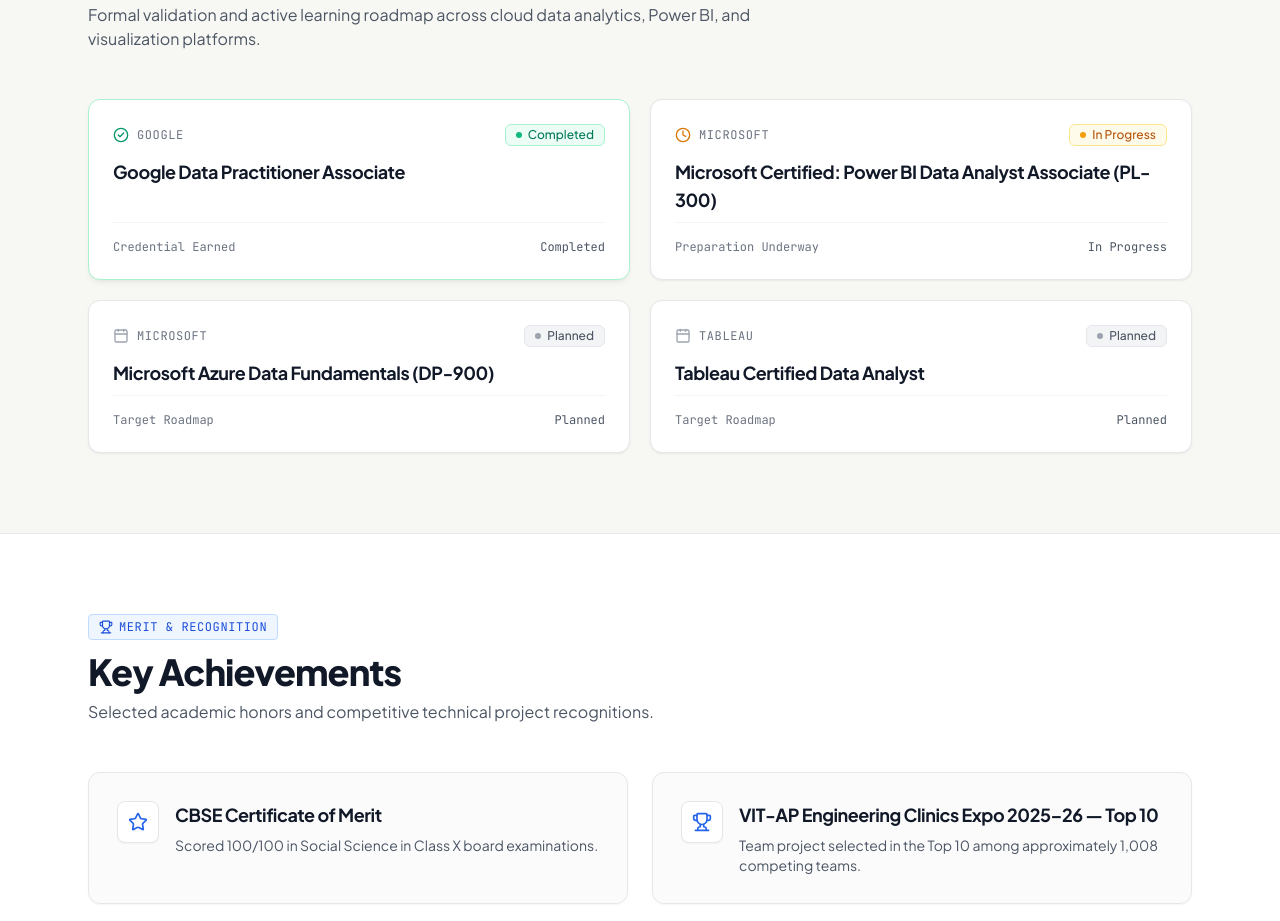
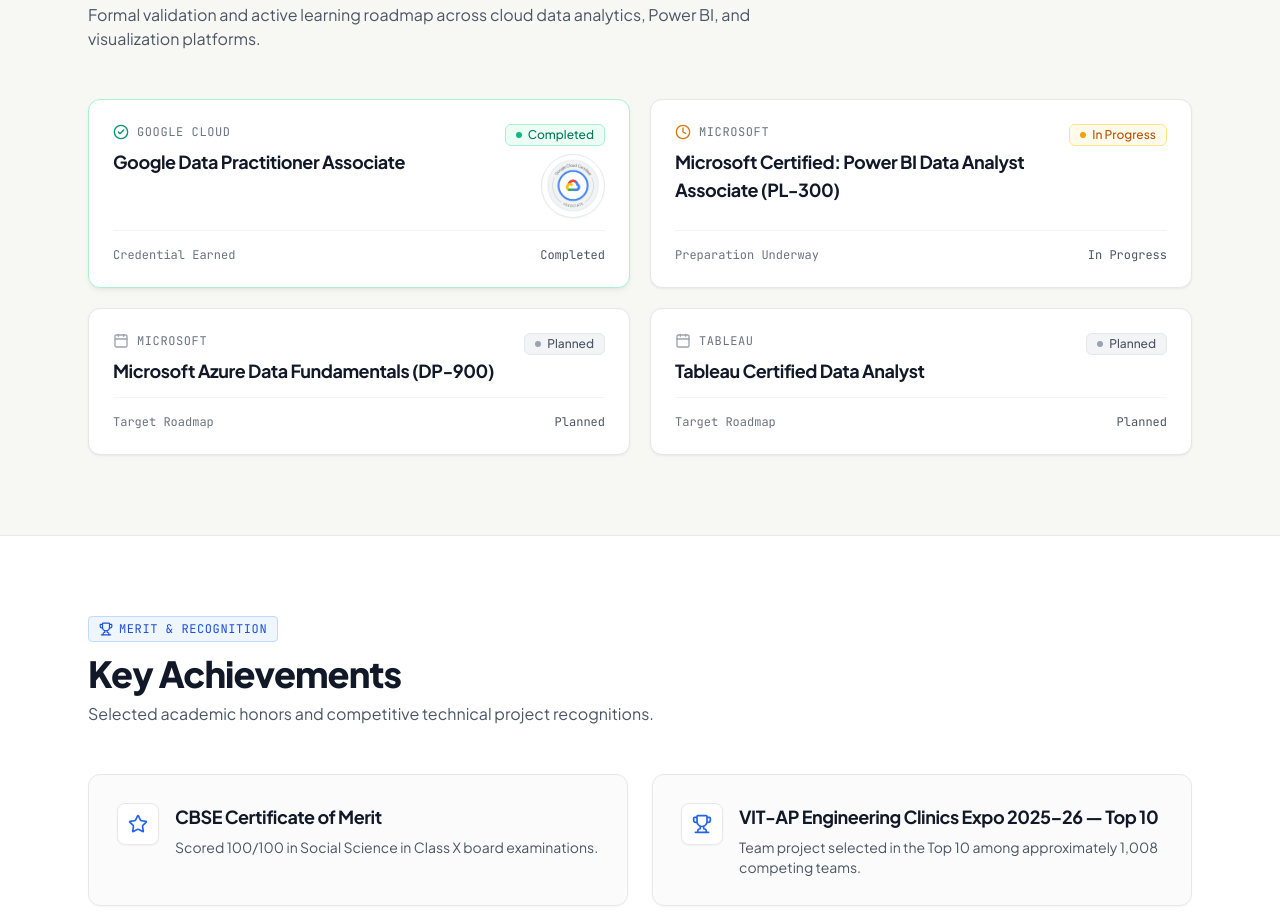
Before and after one commit to shubh201203/portfolio, a React (Vite) app: page / in a window 1280 px wide. Shown: the part 5880-6801 px from the top of the page. Built offline with nearby package versions, Linux system fonts and the light colour scheme.

Commit message:
feat: add official Google Cloud Certified Associate badge to certification card

```diff
--- a/src/components/certifications/Certifications.jsx
+++ b/src/components/certifications/Certifications.jsx
@@ -46,19 +46,32 @@
                 }`}
               >
                 <div>
-                  <div className="flex items-center justify-between mb-3">
-                    <div className="flex items-center gap-2">
-                      {getStatusIcon(cert.statusType)}
-                      <span className="text-xs font-mono text-gray-500 uppercase tracking-wider">
-                        {cert.issuer}
-                      </span>
+                  <div className="flex items-start justify-between gap-4 mb-3">
+                    <div className="flex-1">
+                      <div className="flex items-center gap-2 mb-2">
+                        {getStatusIcon(cert.statusType)}
+                        <span className="text-xs font-mono text-gray-500 uppercase tracking-wider">
+                          {cert.issuer}
+                        </span>
+                      </div>
+                      <h3 className="text-base sm:text-lg font-bold text-gray-900 tracking-tight leading-snug">
+                        {cert.name}
+                      </h3>
                     </div>
-                    <Badge status={cert.status} type={cert.statusType} />
+
+                    <div className="flex flex-col items-end gap-2 shrink-0">
+                      <Badge status={cert.status} type={cert.statusType} />
+                      {cert.badgeImage && (
+                        <div className="w-14 h-14 sm:w-16 sm:h-16 rounded-full overflow-hidden bg-white border border-gray-200 p-0.5 shadow-subtle hover:scale-105 transition-transform">
+                          <img
+                            src={`${import.meta.env.BASE_URL}${cert.badgeImage}`}
+                            alt={`${cert.name} Official Badge`}
+                            className="w-full h-full object-contain"
+                          />
+                        </div>
+                      )}
+                    </div>
                   </div>
-
-                  <h3 className="text-base sm:text-lg font-bold text-gray-900 tracking-tight leading-snug mb-2">
-                    {cert.name}
-                  </h3>
                 </div>
 
                 <div className="pt-4 border-t border-gray-100 flex items-center justify-between text-xs">
--- a/src/data/portfolioData.js
+++ b/src/data/portfolioData.js
@@ -91,7 +91,8 @@
   certifications: [
     {
       name: "Google Data Practitioner Associate",
-      issuer: "Google",
+      issuer: "Google Cloud",
+      badgeImage: "images/certifications/google-cloud-associate.png",
       status: "Completed",
       statusType: "completed"
     },
```
Also changed, not shown: public/images/certifications/google-cloud-associate.png (added).
